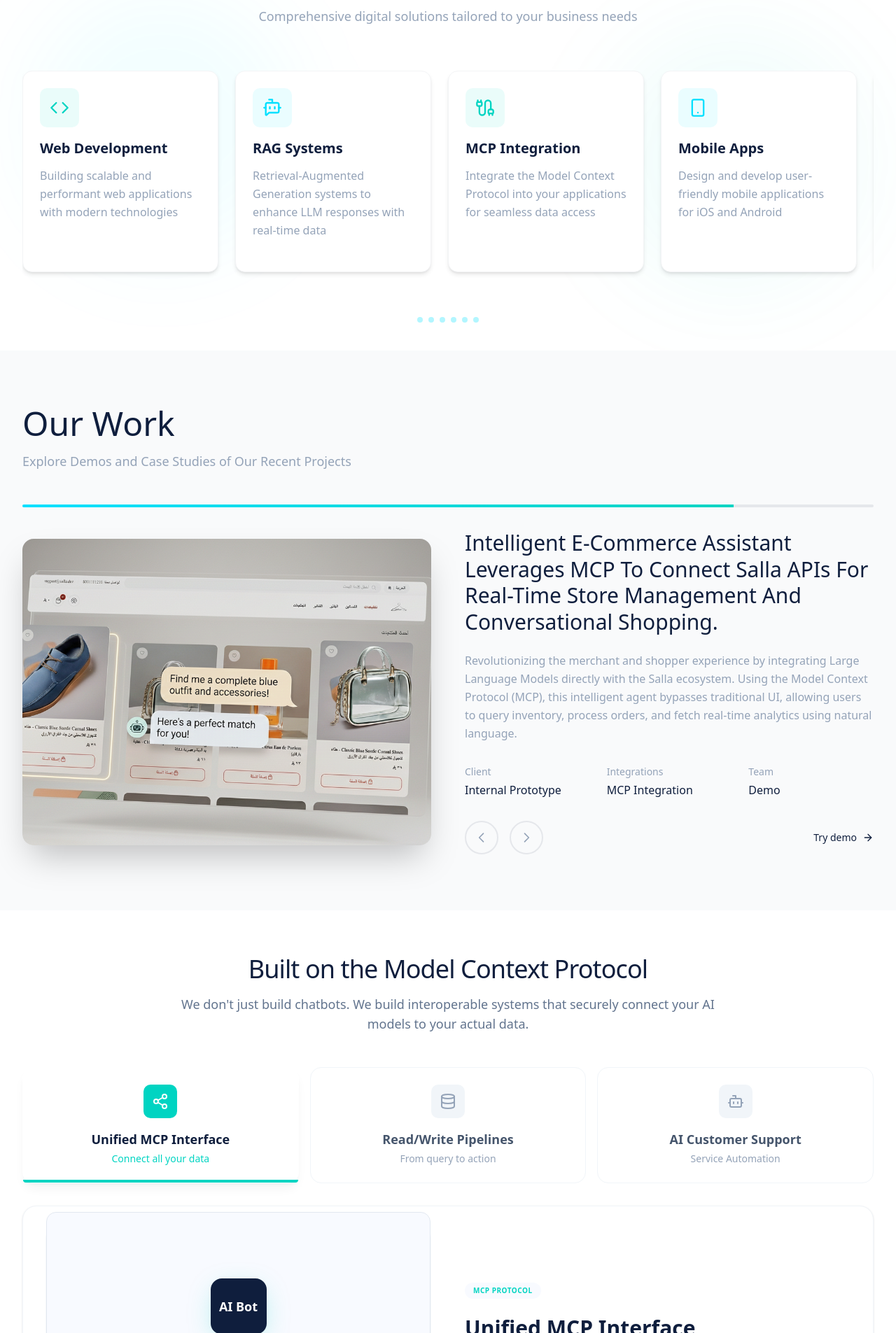
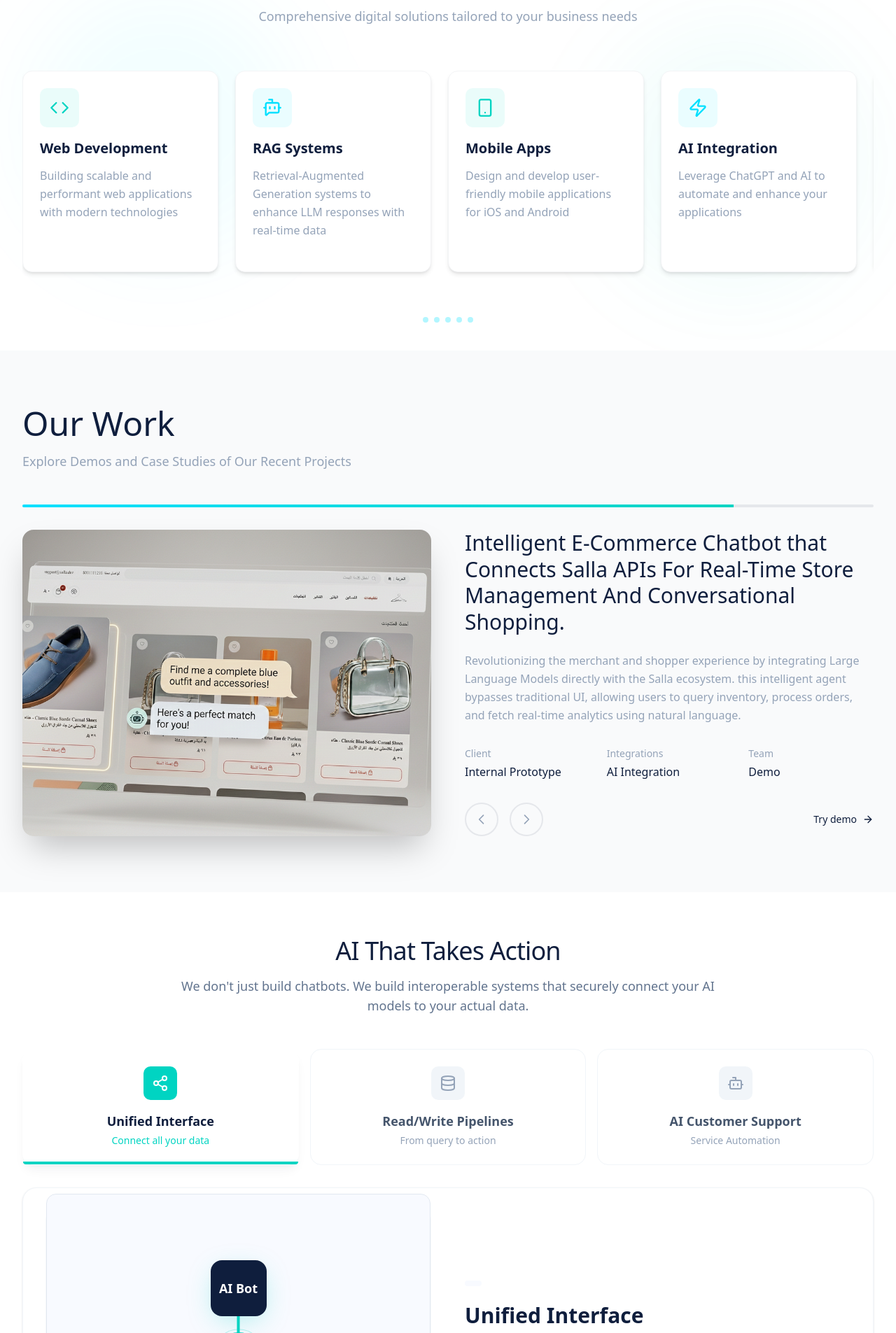
Before and after one commit to nusuqai/nusuqai-website, a Next.js app: page /en in a window 1280 px wide. Shown: the part 895-2800 px from the top of the page at 70% size. Built offline with nearby package versions, Linux system fonts and the light colour scheme.

Commit message:
Modified content

```diff
--- a/src/components/Home/Demo/ChatModal.tsx
+++ b/src/components/Home/Demo/ChatModal.tsx
@@ -216,6 +216,7 @@
 
           {/* Modal Container */}
           <motion.div
+           dir="ltr"
             initial={{ opacity: 0, scale: 0.95, y: 20 }}
             animate={{ opacity: 1, scale: 1, y: 0 }}
             exit={{ opacity: 0, scale: 0.95, y: 20 }}
--- a/src/components/Home/Services.tsx
+++ b/src/components/Home/Services.tsx
@@ -24,28 +24,22 @@
       color: "#00E0FF",
     },
     {
-      icon: Cable,
-      title: t("items.mcp.title"),
-      description: t("items.mcp.description"),
-      color: "#00D4C2",
-    },
-    {
       icon: Smartphone,
       title: t("items.mobile.title"),
       description: t("items.mobile.description"),
-      color: "#00E0FF",
+      color: "#00D4C2",
     },
     {
       icon: Zap,
       title: t("items.ai.title"),
       description: t("items.ai.description"),
-      color: "#00D4C2",
+      color: "#00E0FF",
     },
     {
       icon: Bot,
       title: t("items.chatbots.title"),
       description: t("items.chatbots.description"),
-      color: "#00E0FF",
+      color: "#00D4C2",
     },
   ];
 
--- a/src/components/Home/UseCases/KnowledgeGraph.tsx
+++ b/src/components/Home/UseCases/KnowledgeGraph.tsx
@@ -127,7 +127,7 @@
                   />
               </div>
               <span className="bg-[#00D4C2] text-white text-[8px] md:text-xs font-bold px-2 md:px-3 py-1 rounded-full shadow-sm whitespace-nowrap">
-                MCP Protocol
+                Unified Interface
               </span>
             </div>
           </motion.div>
@@ -170,13 +170,13 @@
             exit={{ opacity: 0, y: -10 }}
             className="inline-block"
         >
-<h3 className="text-[0.55rem] sm:text-[0.65rem] md:text-sm font-semibold text-[#0F1E3D]">
-  {isUnified ? "Unified MCP Interface" : "Fragmented Integrations"}
-</h3>
+{/* <h3 className="text-[0.55rem] sm:text-[0.65rem] md:text-sm font-semibold text-[#0F1E3D]">
+  {isUnified ? "Unified Interface" : "Fragmented Integrations"}
+</h3> */}
 
 <p className="text-[0.45rem] sm:text-[0.55rem] md:text-[0.65rem] text-slate-500 mt-0.5 md:mt-1">
   {isUnified
-    ? "One protocol connecting all knowledge sources."
+    ? "Connect all your knowledge sources."
     : "Multiple custom, brittle API connections."}
 </p>
 
--- a/src/components/layout/Footer.tsx
+++ b/src/components/layout/Footer.tsx
@@ -32,7 +32,7 @@
             <ul className="space-y-2 text-sm">
               <li>
                 <button onClick={() => scrollToSection('services')} className="hover:text-white transition-colors">
-                  MCP Development
+                  App Development
                 </button>
               </li>
               <li>
--- a/src/messages/ar.json
+++ b/src/messages/ar.json
@@ -15,7 +15,7 @@
     "tryDemo": "جرب متجرنا الافتراضي",
     "slides": {
       "ecommerce": {
-        "title": "ربط MCP بمتجرك الإلكتروني",
+        "title": "ربط Chatbot بمتجرك الإلكتروني",
         "subtitle": "اجعل نماذج اللغة تتفاعل مع المتجرالخاص بك لتحسين تجربة المستخدم"
       },
       "warehouse": {
@@ -39,10 +39,6 @@
       "rag": {
         "title": "أنظمة RAG",
         "description": "أنظمة التوليد المعززة بالاسترجاع لتحسين استجابات نماذج اللغة الكبيرة بالبيانات في الوقت الفعلي"
-      },
-      "mcp": {
-        "title": "انظمة MCP",
-        "description": "دمج بروتوكول سياق النموذج في تطبيقاتك للوصول السلس إلى البيانات"
       },
       "mobile": {
         "title": "تطبيقات الجوال",
@@ -101,39 +97,39 @@
     "description": "استكشف العروض التوضيحية ودراسات الحالة لمشاريعنا الأخيرة",
     "projects": {
       "ecommerce": {
-        "title": "مساعد ذكي للمتاجر الإلكترونية يتيح إدارة المتجر والتسوق عبر المحادثة المباشرة، من خلال دمج تقنية MCP مع منصة سلة.",
+        "title": "مساعد ذكي للمتاجر الإلكترونية يتيح إدارة المتجر والتسوق عبر المحادثة المباشرة.",
         "description": "يُمكّن هذا المساعد التجّار من إدارة المخزون، معالجة الطلبات، والحصول على التقارير باستخدام اللغة الطبيعية فقط، بينما يستمتع المتسوقون بتجربة شراء تحادثية سريعة دون الحاجة لتصفح قوائم معقدة. يتم كل هذا بفضل الدمج الفعال بين الذكاء الاصطناعي ومنصة سلة، مما يضمن كفاءة وسهولة استخدام غير مسبوقة.",
         "client": "Demo",
-        "features": "MCP Model",
+        "features": "AI Integration",
         "team": "تجريبي"
       },
       "voucher": {
         "title": "نظام إدارة القسائم الديناميكي يمكّن الشركات من إنشاء قسائم آمنة وأتمتة الاسترداد لحملات ولاء سلسة",
         "description": "قدمنا بنية تحتية ترويجية قوية تدير دورة حياة القسائم الرقمية بأكملها. يتعامل النظام مع إنشاء أكواد عالية الحجم مع منطق تحقق معقد لمنع الاحتيال، مما يضمن استرداد القسائم بشكل آمن وفقط ضمن معايير الصلاحية المحددة.",
         "client": "نموذج داخلي",
-        "features": "انظمة MCP",
+        "features": "انظمة ",
         "team": "تجريبي"
       }
     },
     "stats": {
       "client": "العميل",
-      "integrations": "الانظمةات",
+      "integrations": "المميزات",
       "team": "الفريق"
     }
   },
   "UseCases": {
-    "title": "حلولنا الذكية تعتمد على بروتوكول MCP",
+    "title": "ذكاء اصطناعي يعمل من أجلك",
     "description": "نحن نتجاوز مجرد بناء روبوتات الدردشة. مهمتنا هي بناء أنظمة متكاملة ومترابطة تربط نماذج الذكاء الاصطناعي ببيانات عملك الحقيقية بأعلى مستويات الأمان.",
     "cases": {
       "knowledge": {
         "title": "طريقة واحدة لربط بياناتك",
         "subtitle": "اربط مصادر بيانات تطبيقك مع بعضها بسهولة",
-        "description": " يوفر بروتوكول MCP نقطة اتصال موحدة لجميع مصادر البيانات في متجرك. يضمن هذا البروتوكول القياسي وصول نماذج اللغة الكبيرة بأمان وسهولة إلى قواعد بياناتك وواجهات برمجة التطبيقات الخاصة بك."
+        "description": "نوفر نقطة اتصال موحدة لجميع مصادر البيانات في متجرك. وصول نماذج اللغة الكبيرة بأمان وسهولة إلى قواعد بياناتك وواجهات برمجة التطبيقات الخاصة بك."
       },
       "actions": {
         "title": "تفاعل مباشر مع البيانات",
         "subtitle": "From Query To Action",
-        "description": "نحن نُنشئ خوادم MCP التي تمنح نموذج اللغة الكبير (LLM) صلاحية القراءة والكتابة والتحكم في تدفقات بياناتك وتنفيذ أوامر واجهات برمجة التطبيقات بأمان، مما يجعله قوة عاملة نشطة ضمن بنيتك التحتية."
+        "description": "نحن نُنشئ انظمة تمنح نموذج اللغة الكبير (LLM) صلاحية القراءة والكتابة والتحكم في تدفقات بياناتك وتنفيذ أوامر واجهات برمجة التطبيقات بأمان، مما يجعله قوة عاملة نشطة ضمن بنيتك التحتية."
       },
       "support": {
         "title": "دعم العملاء بالذكاء الاصطناعي",
@@ -142,7 +138,7 @@
       }
     },
     "exploreIntegration": "استكشف الانظمة",
-    "mcpProtocol": "بروتوكول MCP"
+    "mcpProtocol": " "
   },
   "Testimonials": {
     "title": "ماذا يقول عملاؤنا",
@@ -171,23 +167,23 @@
   },
 "FAQ": {
   "title": "الأسئلة الشائعة",
-    "description": "لديك تساؤلات حول كيفية عمل حلول الذكاء الاصطناعي لدينا؟ جمعنا هنا أبرز الاستفسارات التي تردنا من شركات رائدة مثل شركتكم.",
+  "description": "هل لديك أسئلة حول حلول الذكاء الاصطناعي الخاصة بنا؟ إليك بعض الاستفسارات الشائعة التي نتلقاها من الشركات مثل شركتك.",
   "items": {
    "1": {
-        "question": "ما هو MCP بالضبط ولماذا يجب أن يهتم عملي؟",
-        "answer": "MCP هو معيار عالمي يضمن قدرة نماذج الذكاء الاصطناعي على الوصول إلى البيانات والأدوات بطريقة آمنة ومنظمة. ببساطة: هو النظام الذي يزيل العشوائية من تطبيقات الذكاء الاصطناعي، ويجعل الحلول متسقة، قابلة للتوسع، وسهلة الإدارة والصيانة على المدى الطويل."
+    "question": "كيف يمكن لحلول الذكاء الاصطناعي الخاصة بكم أن تساعد عملي؟",
+    "answer": "تعمل حلول الذكاء الاصطناعي لدينا على تحويل طريقة عملك من خلال أتمتة المهام المتكررة، وتحسين تجارب العملاء، واستخلاص الرؤى من بياناتك. سواء كنت بحاجة إلى روبوتات محادثة ذكية، أو أتمتة العمليات، أو دعم القرارات المستندة إلى البيانات، فإننا نبني أنظمة ذكاء اصطناعي مخصصة تتكامل بسلاسة مع سير العمل الحالي لديك—مما يساعدك على توفير الوقت وتقليل التكاليف والتوسع بكفاءة."
    },
    "2": {
-        "question": "هل نحتاج إلى معرفة تقنية لاستخدام انظمة MCP؟",
-        "answer": "لا على الإطلاق. فريقنا يتولى مهمة الإعداد التقني الكامل، بما في ذلك تكوين خادم MCP وتوجيه النموذج وتحديد مهام الأدوات. كل ما عليك هو تزويدنا بالتحديات التي تحتاج إلى حل، وسنتكفل بتفعيل قدرات الذكاء الاصطناعي لمعالجتها."
+    "question": "ما هي خطط التسعير لديكم؟",
+    "answer": "أسعارنا **قابلة للتخصيص بالكامل** بناءً على نطاق مشروعك وتعقيده ومتطلباتك المحددة. نحن نقدم نماذج تعاقد مرنة تشمل المشاريع ذات السعر الثابت، والاشتراكات الشهرية، والاستشارات بالساعة. خلال استشارتنا الأولية، سنقوم بتقييم احتياجاتك وتقديم عرض شفاف ومخصص يتماشى مع ميزانيتك وأهدافك."
    },
    "3": {
-        "question": "هل يمكنك دمج MCP مع أدواتنا الحالية أو واجهات برمجة التطبيقات الداخلية؟",
-        "answer": "بالتأكيد. تم تصميم MCP ليكون مرناً وقابلاً للنمذجة. يمكننا ربطه بسهولة مع واجهات برمجة التطبيقات الداخلية، قواعد البيانات، أنظمة المصادقة، والأدوات الخارجية، لإنشاء واجهة ذكية وموحدة تعمل بكفاءة عبر بيئة برامجك بالكامل."
+    "question": "هل أحتاج إلى خبرة تقنية للعمل مع فريقكم؟",
+    "answer": "إطلاقاً. نحن نتولى جميع التعقيدات التقنية نيابة عنك. يعمل فريقنا معك بشكل وثيق لفهم تحديات عملك بلغة بسيطة، ثم نترجم هذه الاحتياجات إلى حلول ذكاء اصطناعي قوية. نحن نوفر واجهات بديهية وتدريباً شاملاً حتى يتمكن فريقك من الاستفادة من الذكاء الاصطناعي بفعالية—دون الحاجة إلى برمجة من جانبك."
    },
    "4": {
-        "question": "هل بياناتنا آمنة عند استخدام أنظمة الذكاء الاصطناعي الخاصة بك؟",
-        "answer": "الأمان هو أولويتنا. يفرض بروتوكول MCP قيوداً صارمة على نطاق وصول نماذج الذكاء الاصطناعي. نحن نطبق أعلى معايير التشفير وضوابط الوصول، مع توفير خيارات النشر داخل الموقع (On-premise) لضمان بقاء بياناتك آمنة و تحت سيطرتك الكاملة."
+    "question": "ما هي الصناعات التي تعملون معها؟",
+    "answer": "نحن نعمل عبر مجموعة متنوعة من الصناعات بما في ذلك التجارة الإلكترونية، والرعاية الصحية، والتمويل، والخدمات اللوجستية، والتعليم، والخدمات المهنية. نهجنا مستقل عن الصناعة—نركز على فهم عمليات عملك وتحدياتك الفريدة، ثم نصمم حلول ذكاء اصطناعي مخصصة لاحتياجاتك التشغيلية المحددة، بغض النظر عن قطاعك."
    }
   }
  },
@@ -222,8 +218,8 @@
       "api": "REST API",
       "json": "Local Data",
       "aiBot": "AI Bot",
-      "mcpProtocol": "MCP Protocol",
-      "unified": "Unified MCP Interface",
+      "mcpProtocol": "LLMs",
+      "unified": "Unified Interface",
       "unifiedDesc": "One protocol connecting all knowledge sources.",
       "fragmented": "Fragmented Integrations",
       "fragmentedDesc": "Multiple custom, brittle API connections."
--- a/src/messages/en.json
+++ b/src/messages/en.json
@@ -9,13 +9,13 @@
  "Hero": {
   "badge": "AI-Integration solutions",
   "title": "Seamlessly Connect Your LLMs to Your Infrastructure",
-    "description": "Transform isolated chatbots into powerful agents. We specialize in end-to-end AI adoption and MCP architecture to make your systems talk to each other.",
+  "description": "Transform isolated chatbots into powerful agents. We specialize in end-to-end AI adoption to make your systems talk to each other.",
   "bookMeeting": "Book a Meeting",
   "portfolio": "Our portfolio",
   "tryDemo": "Try Our Demo",
   "slides": {
    "ecommerce": {
-        "title": "Connect MCP to your E-Commerce",
+    "title": "Connect Chatbot to your E-Commerce",
     "subtitle": "Make your LLMs interact with your store's APIs"
    },
    "warehouse": {
@@ -40,10 +40,6 @@
     "title": "RAG Systems",
     "description": "Retrieval-Augmented Generation systems to enhance LLM responses with real-time data"
    },
-      "mcp": {
-        "title": "MCP Integration",
-        "description": "Integrate the Model Context Protocol into your applications for seamless data access"
-      },
    "mobile": {
     "title": "Mobile Apps",
     "description": "Design and develop user-friendly mobile applications for iOS and Android"
@@ -63,17 +59,17 @@
   "description": "Explore Demos and Case Studies of Our Recent Projects",
   "projects": {
    "ecommerce": {
-        "title": "Intelligent E-Commerce Assistant Leverages MCP To Connect Salla APIs For Real-Time Store Management And Conversational Shopping.",
-        "description": "Revolutionizing the merchant and shopper experience by integrating Large Language Models directly with the Salla ecosystem. Using the Model Context Protocol (MCP), this intelligent agent bypasses traditional UI, allowing users to query inventory, process orders, and fetch real-time analytics using natural language.",
+    "title": "Intelligent E-Commerce Chatbot that Connects Salla APIs For Real-Time Store Management And Conversational Shopping.",
+    "description": "Revolutionizing the merchant and shopper experience by integrating Large Language Models directly with the Salla ecosystem. this intelligent agent bypasses traditional UI, allowing users to query inventory, process orders, and fetch real-time analytics using natural language.",
     "client": "Internal Prototype",
-        "features": "MCP Integration",
+    "features": "AI Integration",
     "team": "Demo"
    },
    "voucher": {
     "title": "Dynamic Voucher Management System Enables Businesses To Generate Secure Coupons And Automate Redemption For Seamless Loyalty Campaigns",
     "description": "We delivered a robust promotional infrastructure that manages the entire lifecycle of digital coupons. The system handles high-volume code generation with complex validation logic to prevent fraud, ensuring that vouchers are redeemed securely and only within their specific validity parameters.",
     "client": "Internal Prototype",
-        "features": "MCP Integration",
+    "features": "AI Integration",
     "team": "Demo"
    }
   },
@@ -121,18 +117,18 @@
  }
 },
  "UseCases": {
-    "title": "Built on the Model Context Protocol",
+  "title": "AI That Takes Action",
   "description": "We don't just build chatbots. We build interoperable systems that securely connect your AI models to your actual data.",
   "cases": {
    "knowledge": {
-        "title": "Unified MCP Interface",
+    "title": "Unified Interface",
     "subtitle": "Connect all your data",
-        "description": "Instead of building separate connectors for each AI model, the Model Context Protocol (MCP) provides a unified interface to connect your knowledge sources. This allows any LLM to securely access your databases, file systems, and APIs through a standard protocol."
+    "description": "Instead of building separate connectors for each AI model, we create a unified interface to connect your knowledge sources. This allows any LLM to securely access your databases, file systems, and APIs through a standard way."
    },
    "actions": {
     "title": "Read/Write Pipelines",
     "subtitle": "From query to action",
-        "description": "Move beyond passive chat. Setup MCP servers that can listen to database streams and trigger API actions safely, turning your LLM into an active participant in your infrastructure."
+    "description": "Move beyond passive chat. build chatbots that can listen to database streams and trigger API actions safely, turning your LLM into an active participant in your infrastructure."
    },
    "support": {
     "title": "AI Customer Support",
@@ -141,7 +137,7 @@
    }
   },
   "exploreIntegration": "Explore Integration",
-    "mcpProtocol": "MCP Protocol"
+  "mcpProtocol": " "
  },
  "Testimonials": {
   "title": "What Our Clients Say",
@@ -168,25 +164,26 @@
    }
   }
  },
+
  "FAQ": {
   "title": "Frequently Asked Questions",
   "description": "Have questions about our AI solutions? Here are some common queries we receive from businesses like yours.",
   "items": {
    "1": {
-        "question": "What exactly is MCP and why should my business care?",
-        "answer": "MCP (Model Context Protocol) is a universal standard that lets AI models access tools, data, and workflows in a structured, secure way. In simpler terms: it removes the chaos from AI integrations and makes everything consistent, scalable, and easier to maintain."
+    "question": "How can your AI solutions help my business?",
+    "answer": "Our AI solutions transform how you operate by automating repetitive tasks, enhancing customer experiences, and unlocking insights from your data. Whether you need intelligent chatbots, process automation, or data-driven decision support, we build custom AI systems that integrate seamlessly with your existing workflows helping you save time, reduce costs, and scale efficiently."
    },
    "2": {
-        "question": "Do we need technical knowledge to use MCP integrations?",
-        "answer": "Not at all. We handle all the technical setup, model routing, MCP server configuration, and tool definitions. You just tell us what problems you want solved, and we make the AI handle them."
+    "question": "What are your pricing plans?",
+    "answer": "Our pricing is customizable based on your project's scope, complexity, and specific requirements."
    },
    "3": {
-        "question": "Can you integrate MCP with our existing tools or internal APIs?",
-        "answer": "Yes. MCP is designed for modularity. We can connect your internal APIs, databases, authentication systems, and third-party tools to create a unified AI-powered interface that works across your entire software ecosystem."
+    "question": "Do I need technical expertise to work with your team?",
+    "answer": "Not at all. We handle all the technical complexity for you. Our team works closely with you to understand your business challenges in plain language, then translates those needs into powerful AI solutions. We provide intuitive interfaces and comprehensive training so your team can leverage the AI effectively no coding required on your end."
    },
     "4": {
-        "question": "Is our data safe when using your AI systems?",
-        "answer": "Absolutely. MCP forces strict boundaries on what the AI can access. We implement access controls, sandboxing, encryption, and on-premise deployment options to guarantee your data stays secure and under your control."
+    "question": "What industries do you work with?",
+    "answer": "We work across a diverse range of industries including e-commerce, healthcare, finance, logistics, education, and professional services. Our approach is industry-agnostic—we focus on understanding your unique business processes and challenges, then craft AI solutions tailored to your specific operational needs, regardless of your sector."
    }
   }
  },
@@ -221,9 +218,9 @@
    "api": "REST API",
    "json": "Local Data",
    "aiBot": "AI Bot",
-      "mcpProtocol": "MCP Protocol",
-      "unified": "Unified MCP Interface",
-      "unifiedDesc": "One protocol connecting all knowledge sources.",
+   "mcpProtocol": "AI Protocol",
+   "unified": "Unified Interface",
+   "unifiedDesc": "connecting all knowledge sources.",
    "fragmented": "Fragmented Integrations",
    "fragmentedDesc": "Multiple custom, brittle API connections."
   },
```
Also changed, not shown: src/components/Home/Portfolio.tsx (+8 -3 lines). Lines whose indentation alone changed are shown as unchanged.
